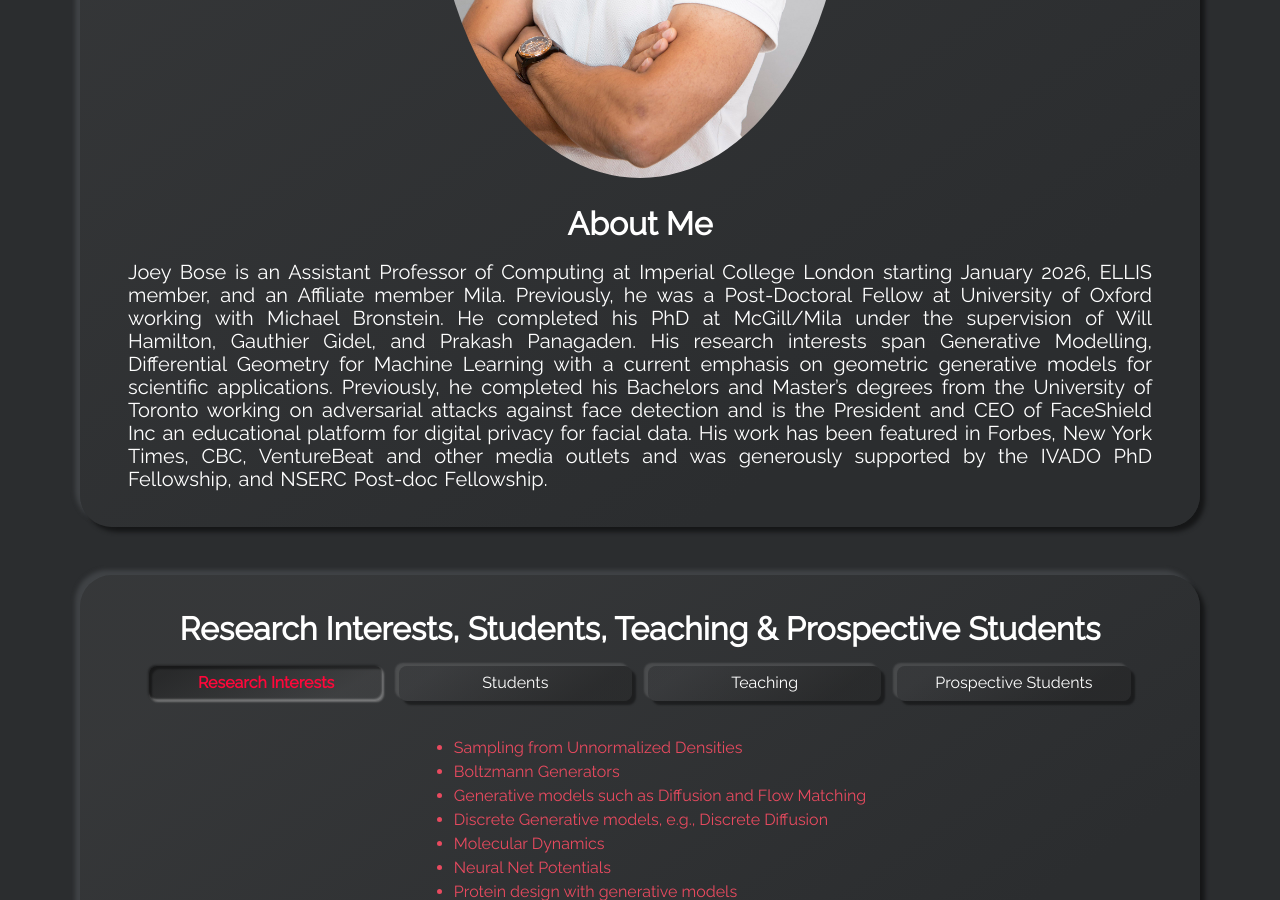
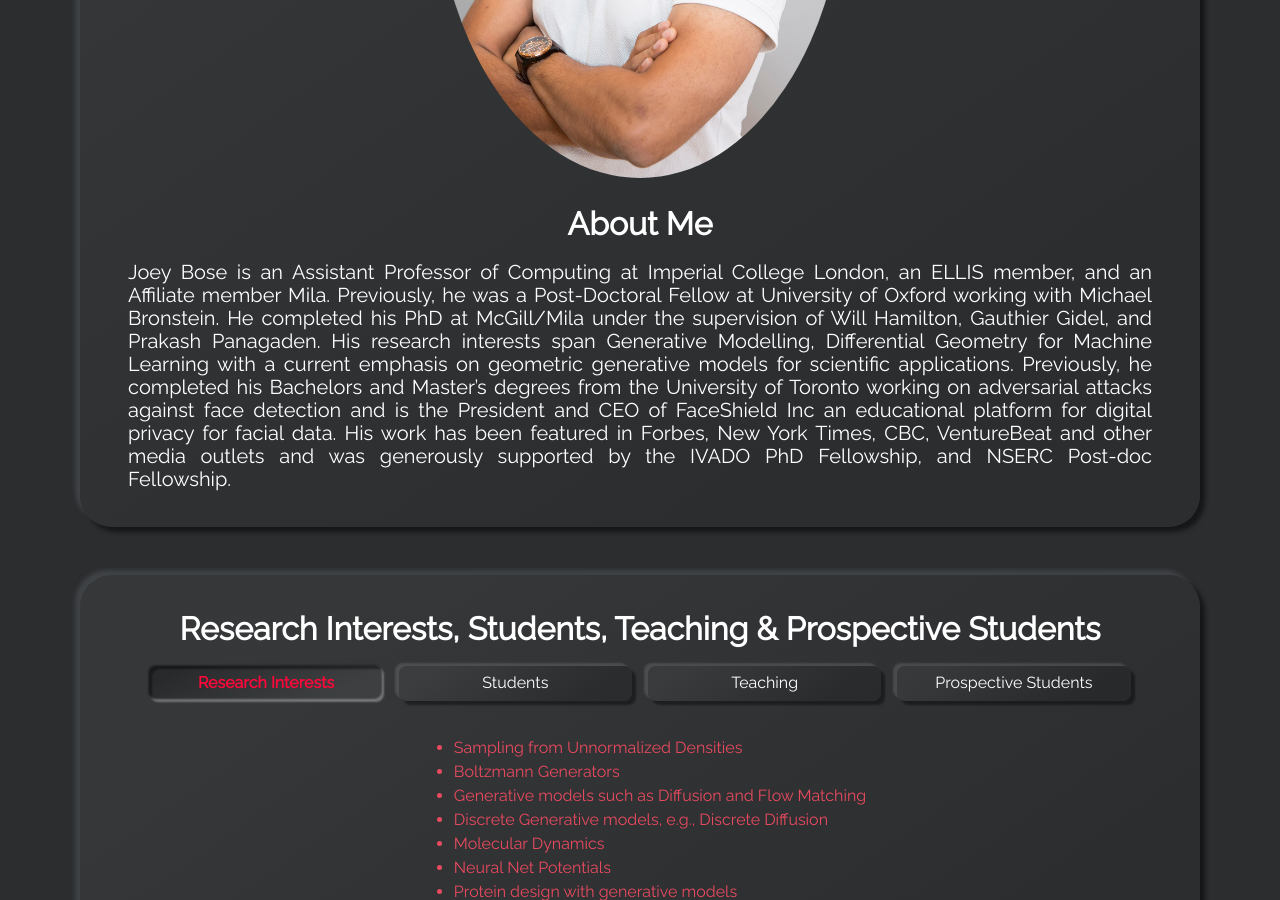
Before and after one commit to joeybose/joeybose.github.io, a Jekyll site: the page built from index.html, in a window 1280 px wide and 900 px high, scrolled down 1520 px. Built offline with Jekyll 4.4.1, drawn with Linux system fonts in a browser that asks for light colours.

Commit message:
small typo fix

```diff
--- a/_config.yml
+++ b/_config.yml
@@ -46,7 +46,7 @@ show_aboutme_card: true
 # about_me_title: The will be displayed as the title in the About Me section
 about_me_title: About Me
 # about_me_description: This will be displayed under the title.
-about_me_description: Joey Bose is an Assistant Professor of Computing at Imperial College London starting January 2026, ELLIS member, and an Affiliate member Mila. Previously, he was a Post-Doctoral Fellow at University of Oxford working with Michael Bronstein. He completed his PhD at McGill/Mila under the supervision of Will Hamilton, Gauthier Gidel, and Prakash Panagaden. His research interests span Generative Modelling, Differential Geometry for Machine Learning with a current emphasis on geometric generative models for scientific applications. Previously, he completed his Bachelors and Master’s degrees from the University of Toronto working on adversarial attacks against face detection and is the President and CEO of FaceShield Inc an educational platform for digital privacy for facial data. His work has been featured in Forbes, New York Times, CBC, VentureBeat and other media outlets and was generously supported by the IVADO PhD Fellowship, and NSERC Post-doc Fellowship.
+about_me_description: Joey Bose is an Assistant Professor of Computing at Imperial College London, an ELLIS member, and an Affiliate member Mila. Previously, he was a Post-Doctoral Fellow at University of Oxford working with Michael Bronstein. He completed his PhD at McGill/Mila under the supervision of Will Hamilton, Gauthier Gidel, and Prakash Panagaden. His research interests span Generative Modelling, Differential Geometry for Machine Learning with a current emphasis on geometric generative models for scientific applications. Previously, he completed his Bachelors and Master’s degrees from the University of Toronto working on adversarial attacks against face detection and is the President and CEO of FaceShield Inc an educational platform for digital privacy for facial data. His work has been featured in Forbes, New York Times, CBC, VentureBeat and other media outlets and was generously supported by the IVADO PhD Fellowship, and NSERC Post-doc Fellowship.
 
 # SKILLS SECTION
 # show_skills_card:
```
